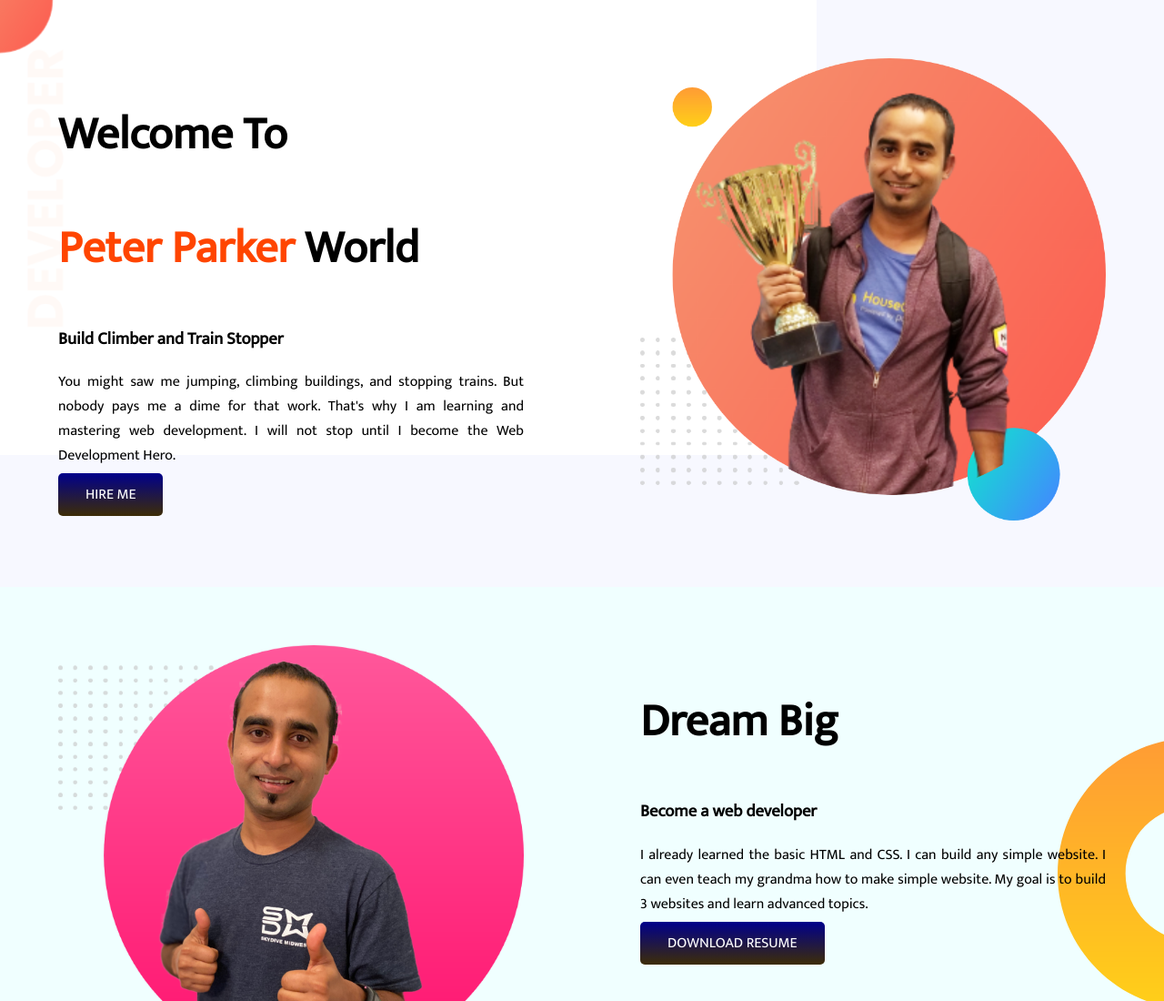
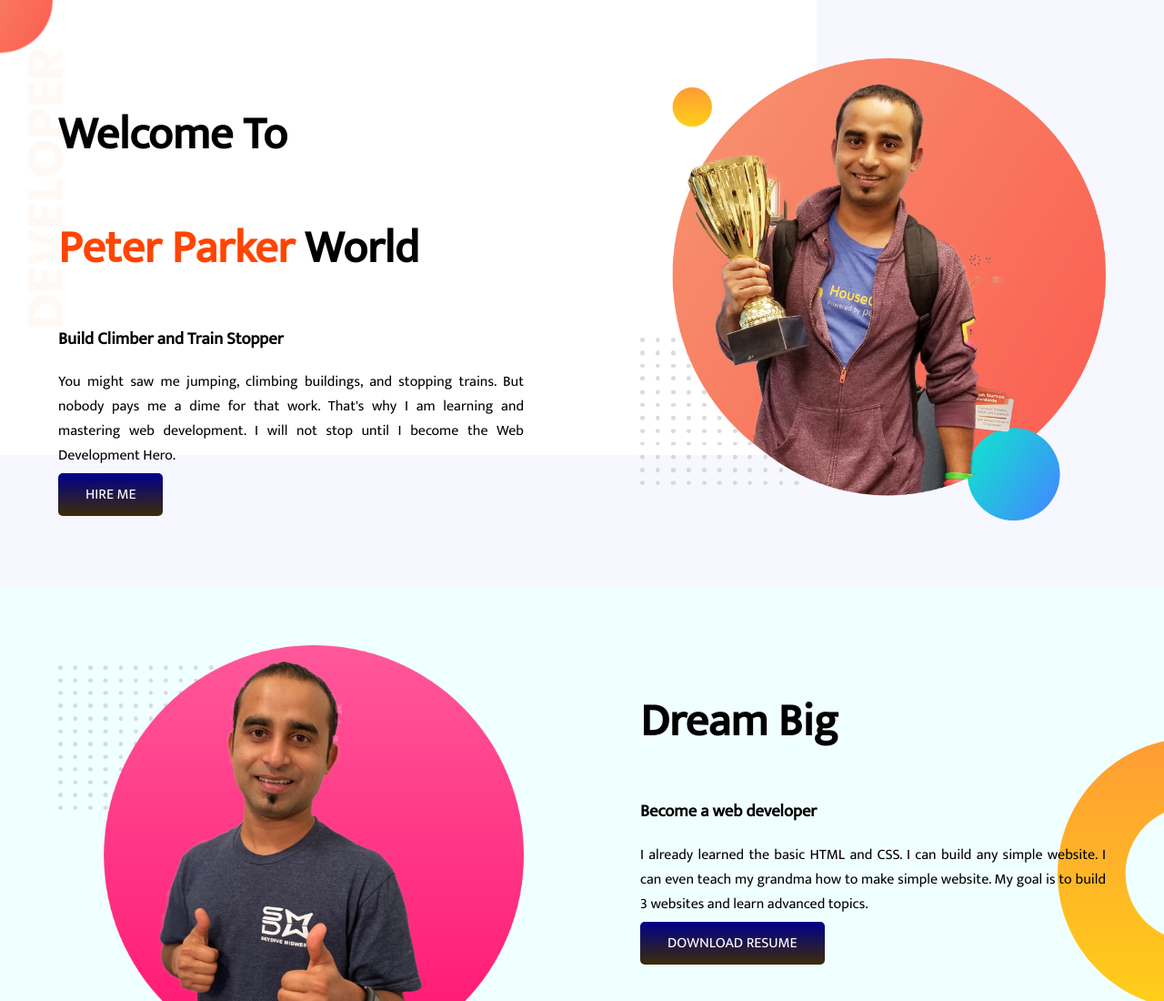
Before and after one commit to Billah-Tamim/n4-modul, a plain HTML site: page index.html in a window 1280 px wide. Shown: the top 1100 px of the page at 91% size. Drawn offline with Linux system fonts and the light colour scheme.

Commit message:
first profile photo error

```diff
--- a/index.html
+++ b/index.html
@@ -20,7 +20,7 @@
             <a class="button" target="_blank" href="https://fonts.google.com/specimen/Mukta">HIRE ME</a>
         </div>
         <div class="top">
-            <img src="showoff/my-bg.png" alt="first profile">
+            <img src="images/jhankar.png" alt="first profile">
         </div>
     </section>
     <section id="container_two">
```
